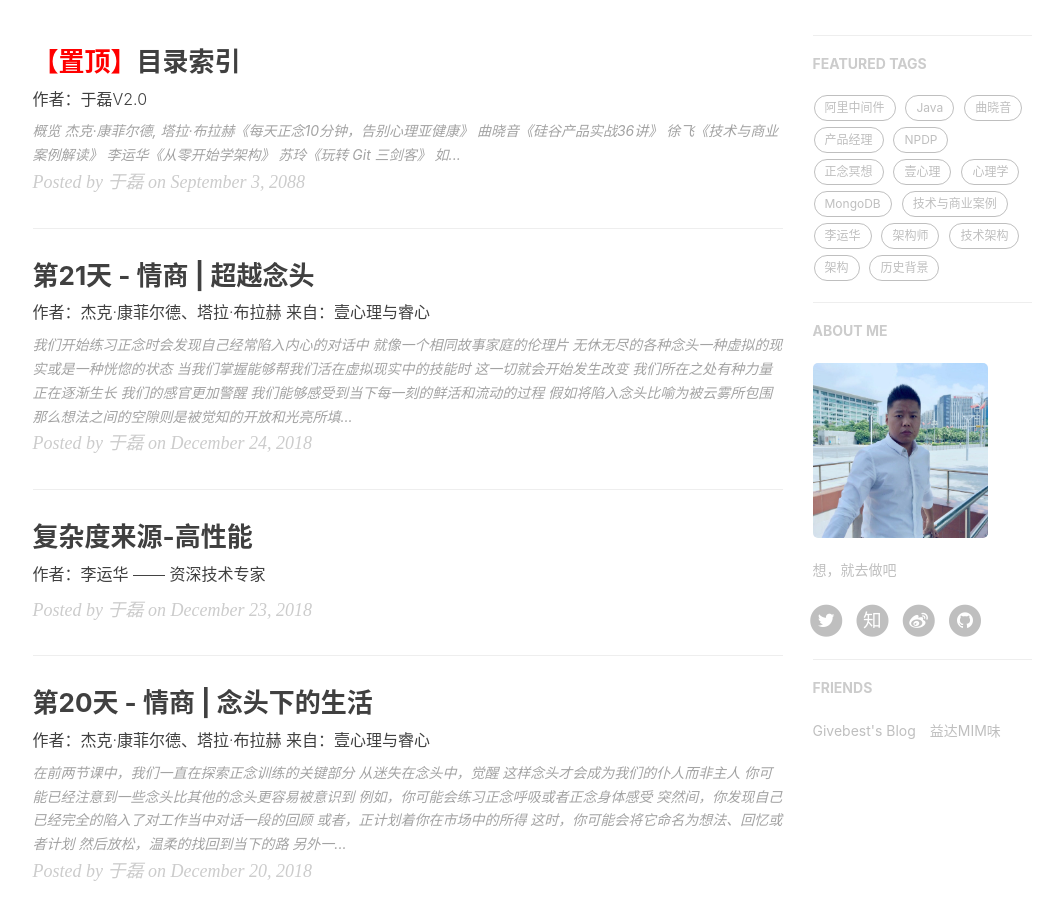
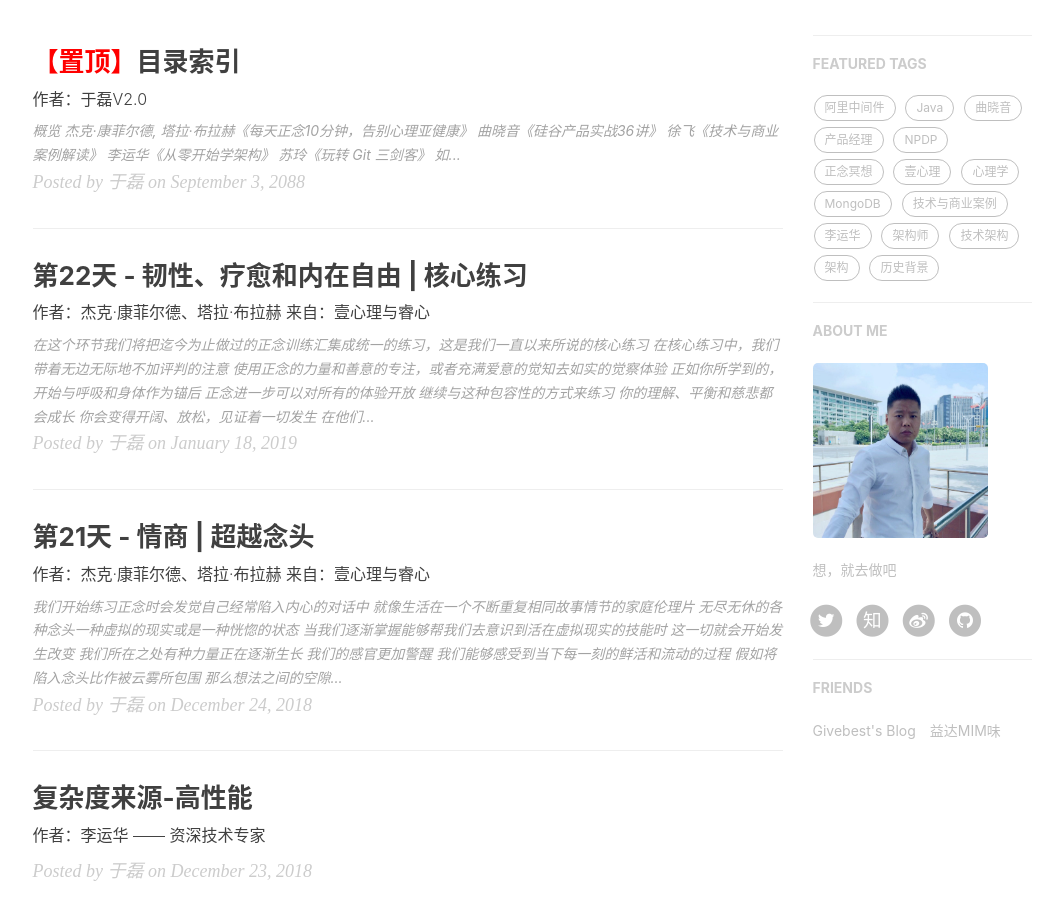
Before and after one commit to yuleizhuai/yuleizhuai.github.io, a Jekyll site: the page built from index.html, in a window 1280 px wide and 900 px high, scrolled down 423 px. Shown: the whole window, without its empty margins (135-1188 px from the left). Built offline with Jekyll 4.4.1, drawn with Linux system fonts in a browser that asks for light colours; nearby versions of some CDN libraries; the list of posts is cut into pages by our own code; comment, search, counter and statistics services are not loaded; some of the changed text lies outside the part shown.

Commit message:
add 21 超越念头，22 核心练习

```diff
--- a/_posts/Mindful/2018-09-18-mindful.markdown
+++ b/_posts/Mindful/2018-09-18-mindful.markdown
@@ -67,9 +67,9 @@ tags:
 
 #### [第20天 - 情绪 | 念头下的生活](https://yulei.vip/2018/12/20/20Live_with_your_thoughts/)
 
-#### 第21天 - 情绪 | 超越念头
+#### [第21天 - 情绪 | 超越念头](https://yulei.vip/2018/12/24/21Beyond_the_thought/)
 
-#### 第22天 - 韧性、疗愈和内在自由 | 正念：核心练习
+#### [第22天 - 韧性、疗愈和内在自由 | 正念：核心练习](https://yulei.vip/2019/01/18/22Core_practice/)
 
 ### 【待整理】第三章：韧性、疗愈和内在自由
 
--- a/_posts/Mindful/2018-12-24-21Beyond_the_thought.markdown
+++ b/_posts/Mindful/2018-12-24-21Beyond_the_thought.markdown
@@ -15,13 +15,13 @@ tags:
 
 
 
-我们开始练习正念时会发现自己经常陷入内心的对话中
+我们开始练习正念时会发觉自己经常陷入内心的对话中
 
-就像一个相同故事家庭的伦理片
+就像生活在一个不断重复相同故事情节的家庭伦理片
 
-无休无尽的各种念头一种虚拟的现实或是一种恍惚的状态
+无尽无休的各种念头一种虚拟的现实或是一种恍惚的状态
 
-当我们掌握能够帮我们活在虚拟现实中的技能时
+当我们逐渐掌握能够帮我们去意识到活在虚拟现实的技能时
 
 这一切就会开始发生改变
 
@@ -31,11 +31,11 @@ tags:
 
 我们能够感受到当下每一刻的鲜活和流动的过程
 
-假如将陷入念头比喻为被云雾所包围
+假如将陷入念头比作被云雾所包围
 
 那么想法之间的空隙则是被觉知的开放和光亮所填满
 
-这其中一个最深刻的转变发生在自己的认识上
+这其中一个最深刻的转变发生在我们对自己的认识上
 
 当我们愧于想法中，我们的注意主要集中在自己身上
 
@@ -51,15 +51,15 @@ tags:
 
 被压迫的，受压抑的自我
 
-相仿的，当念头不再是塑造我们的主导体验时
+相仿的，当念头不再是塑造现实的主导体验时
 
 当我们与感受相连时
 
-基于恐惧的自我主义就开始褪色了
+基于恐惧的自我中心主义就开始褪色了
 
 如此我们的世界变得更广阔、更触手可及
 
-我们见证着自己的情绪与自身感受与周边环境更加协调
+我们见证着自己的情绪与自身感受以及周遭生命变得更加协调
 
 我们倾听不接纳着周围的声音、气息、颜色
 
@@ -71,7 +71,7 @@ tags:
 
 在今天的正念引导练习中，我们将花点时间让我们一刻不停的思维能沉淀下来，这样我们就能够探索念头之外的临在
 
-让我们找到一个舒适的姿势来练习
+让我们找到一个舒适的姿势来进行练习
 
 让我们的身体安顿下来，心神自在
 
@@ -91,13 +91,59 @@ tags:
 
 或者休憩在最突出的感觉上
 
-当我们觉察被思绪所包围，我们可能会问自己
+当我们觉察到被思绪所包围，我们可能会问自己
 
 我一直都在做梦吗？
 
-假如是这样感受梦境虚拟的显示与此时此刻真实发生的差异
+假如是这样感知梦境虚拟的显示与此时此刻真实发生之间的差异
 
-在当下全然的放松
+在当下全然的放松，感受到觉醒
+
+直觉的去看念头的本质
+
+想法从哪里来
+
+它们会去向哪里
+
+停住在我们的感觉上
+
+觉察想法之间的空白
+
+看一看我们能够放松到什么样的程度
+
+并觉察这样一种感受
+
+心会自然的产生念头
+
+这没有什么大不了的
+
+我们可以简单的去觉察它们
+
+在我们这么做的同时，再一次放松
+
+并打开我们的感官
+
+对想法和想法之间的空间保持好奇
+
+停住在我们的感觉之上
+
+觉察到想法和想法之间的空白
+
+看看我们能够放松到什么样的程度，并觉察这种感受
+
+现在让我们留意觉察如何从呼吸上转移到感觉上再转移到感受上、想法上
+
+我们可能会感觉到体验如河水一般流淌
+
+就如我们所做的
+
+我们也可以通过感知背景去体验
+
+停住在觉知之间
+
+觉察到永远在那里神秘的当下
+
+叮......
 
 
 
--- /dev/null
+++ b/_posts/Mindful/2019-01-18-22Core_practice.markdown
@@ -0,0 +1,182 @@
+---
+layout:     post
+title:      "第22天 - 韧性、疗愈和内在自由 | 核心练习"
+subtitle:   "作者：杰克·康菲尔德、塔拉·布拉赫 来自：壹心理与睿心"
+date:       2019-01-18 00:00:00
+author:     "于磊"
+header-img: "img/mindful/22_bg.jpg"
+catalog: true
+tags:
+    - 正念冥想
+    - 壹心理
+    - 心理学
+
+---
+
+在这个环节我们将把迄今为止做过的正念训练汇集成统一的练习，这是我们一直以来所说的核心练习
+
+在核心练习中，我们带着无边无际地不加评判的注意
+
+使用正念的力量和善意的专注，或者充满爱意的觉知去如实的觉察体验
+
+正如你所学到的，开始与呼吸和身体作为锚后
+
+正念进一步可以对所有的体验开放
+
+继续与这种包容性的方式来练习
+
+你的理解、平衡和慈悲都会成长
+
+你会变得开阔、放松，见证着一切发生
+
+在他们之中安稳、专注
+
+所以让我们以这堂课剩下的时间来建立这一核心练习的安稳感
+
+现在开始核心练习，让自己安定下来
+
+确认一下你周围的情况，以任何一种让你觉得身心轻松而又警觉的方式坐下来
+
+在确定了合适的姿势之后，开始深沉的、放松的呼吸
+
+一旦你觉得安定了，试着让注意力稳定下来
+
+正念的关注你的锚，你的呼吸或身体焦点
+
+在前一两分钟内，每当注意力游走的时候
+
+请温柔的将它带回到锚上
+
+让一切你可能会注意到的体验，无论是感觉到声音、念头或是感受
+
+在呼吸或身体锚的周围，像海浪一样涨落
+
+花点时间这样做，让自己稳定下来
+
+安住于呼吸或者身体的锚上一段时间后
+
+你现在可以拓展正念，纳入那些浮现出来的、更加汹涌的、带走你注意力的体验
+
+让我们用声音来做练习
+
+每当一个强音出现时，释放对呼吸和身体的关注
+
+以同样于对锚点友好的关注来接纳声音
+
+温柔的命名声音、声音
+
+当声音消失或者你适应了它，就再一次的返回到呼吸和身体之锚上
+
+同样于觉察声音的方式
+
+现在将更汹涌的体验纳入正念之中
+
+当强烈的感觉、情绪或是念头出现的时候，它们将你的注意力从呼吸和身体带走
+
+请转化你的注意力
+
+以正念或善意的态度接受这个新的体验
+
+你可以用简单的确认给它们命名：刺痛、刺痛，悲伤、悲伤，计划、计划
+
+当你命名的体验从脑海中褪去
+
+或当你习惯于它的存在
+
+再次将你的注意力带回到锚上
+
+你的正念将会在呼吸或者身体，以及其它出现的体验之间切换
+
+让这个练习保持简单
+
+当有几件事同时出现的时候每次集中于一个体验
+
+觉察它，温柔的给它命名
+
+当它消失之后再返回到你的锚或明确下一个强烈的体验
+
+相信你的正念，觉察并允许任何体验的出现
+
+无论是愉悦或不愉悦
+
+就在此刻，充满爱意的觉察当下的所有
+
+让自己变得开阔和放松
+
+去见证呼吸和身体，或见证汹涌体验的涨落
+
+在它们之中保持稳定和专注
+
+集中的、正念的、舒适的
+
+记住，尽量保持心灵的柔软
+
+用充满爱意的觉知去邂逅一切
+
+叮......
+
+当你继续每日正念
+
+请定期回到这个核心练习
+
+这是一个核心的正念训练
+
+你定期的练习将会加强你的能力
+
+让你安住在当下，感觉到平衡
+
+变得更加强大和友善
+
+在今后的课程中，你将学习一些补充的练习
+
+如何通过慈悲、同理、正念的语言
+
+以及更多的训练来强化、升华正念的感受和开放的品质
+
+这些补充的练习能够支持和加深你正念生活的能力
+
+如果有帮助，请使用它们
+
+当实时要记得回到你的核心练习中去
+
+
+
+
+
+
+
+
+
+
+
+
+
+
+
+
+
+
+
+
+
+
+
+
+
+
+
+
+
+
+
+
+
+
+
+
+
+
+
+
+
+![mindful_directory](/img/mindful/share.jpeg)
```
Also changed, not shown: other parts of _posts/Mindful/2018-12-24-21Beyond_the_thought.markdown (+2 -2 lines), img/mindful/21_bg.jpg (added), img/mindful/22_bg.jpg (added).
